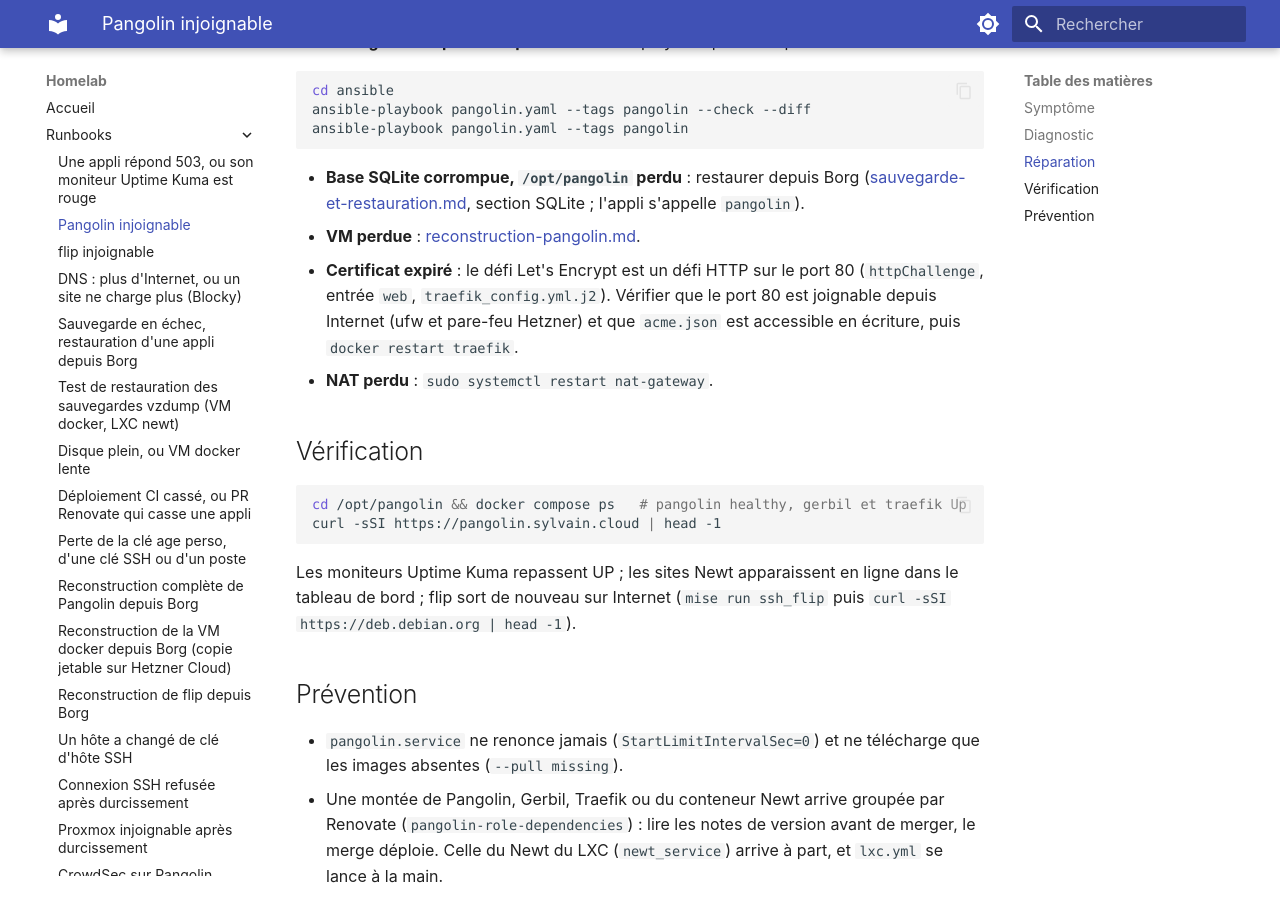
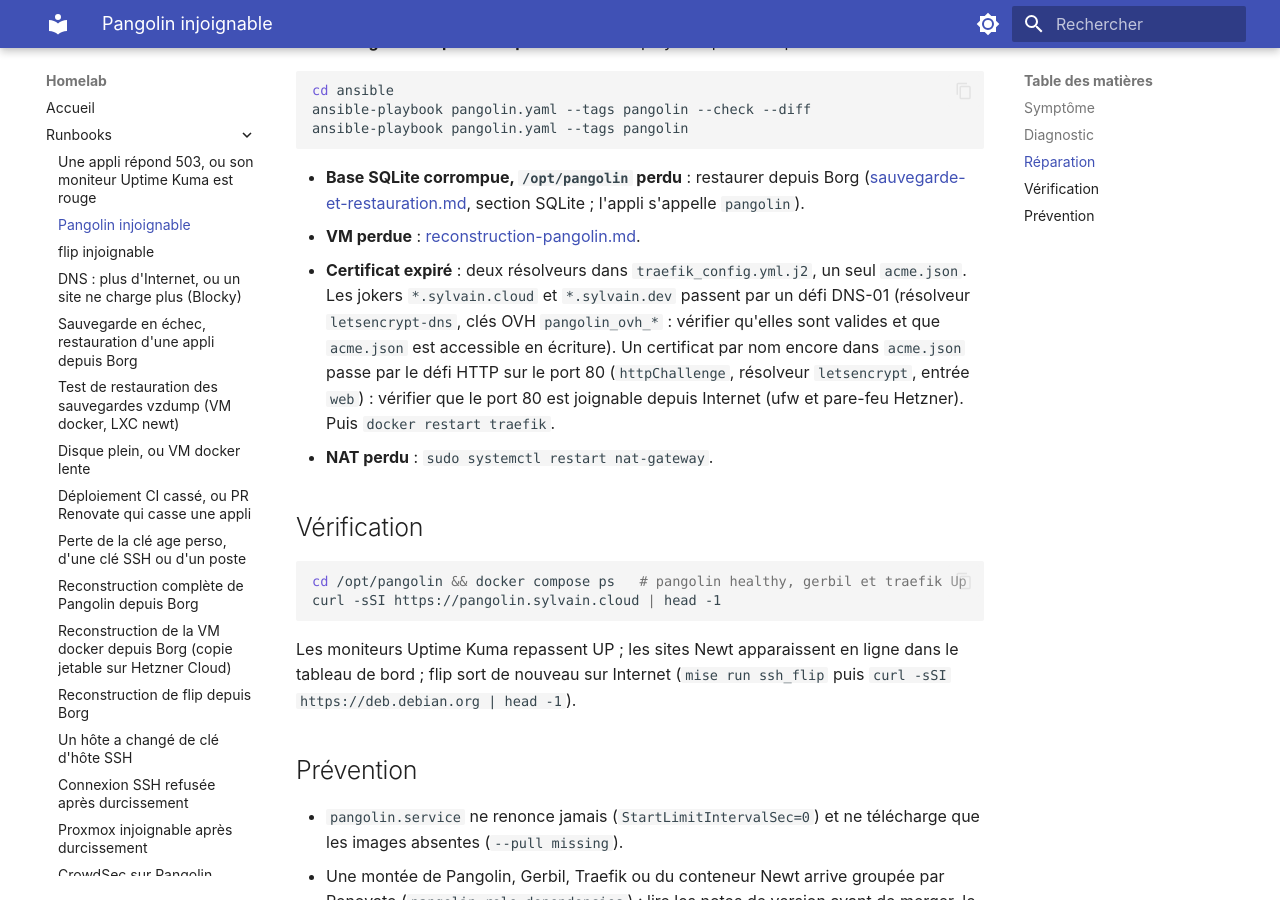
Before and after one commit to sylvainmetayer/homelab, an MkDocs documentation site: the page built from docs/runbooks/pangolin-injoignable.md, in a window 1280 px wide and 900 px high, scrolled down 1529 px. Built offline with MkDocs 1.6.1 and Material for MkDocs 9.7.7, drawn with Linux system fonts in a browser that asks for light colours.

Commit message:
docs(runbooks): certificats Pangolin (jokers DNS-01) et prérequis de tofu/pangolin_config
Claude-Session: https://claude.ai/code/session_01EfxfYAbz2gwpFVQsyUyGKn

```diff
--- a/docs/runbooks/pangolin-injoignable.md
+++ b/docs/runbooks/pangolin-injoignable.md
@@ -78,10 +78,14 @@
   ([sauvegarde-et-restauration.md](sauvegarde-et-restauration.md), section
   SQLite ; l'appli s'appelle `pangolin`).
 - **VM perdue** : [reconstruction-pangolin.md](reconstruction-pangolin.md).
-- **Certificat expiré** : le défi Let's Encrypt est un défi HTTP sur le port
-  80 (`httpChallenge`, entrée `web`, `traefik_config.yml.j2`). Vérifier que
-  le port 80 est joignable depuis Internet (ufw et pare-feu Hetzner) et que
-  `acme.json` est accessible en écriture, puis `docker restart traefik`.
+- **Certificat expiré** : deux résolveurs dans `traefik_config.yml.j2`, un
+  seul `acme.json`. Les jokers `*.sylvain.cloud` et `*.sylvain.dev` passent par
+  un défi DNS-01 (résolveur `letsencrypt-dns`, clés OVH `pangolin_ovh_*` :
+  vérifier qu'elles sont valides et que `acme.json` est accessible en
+  écriture). Un certificat par nom encore dans `acme.json` passe par le défi
+  HTTP sur le port 80 (`httpChallenge`, résolveur `letsencrypt`, entrée `web`) :
+  vérifier que le port 80 est joignable depuis Internet (ufw et pare-feu
+  Hetzner). Puis `docker restart traefik`.
 - **NAT perdu** : `sudo systemctl restart nat-gateway`.
 
 ## Vérification
```
Also changed, not shown: docs/runbooks/README.md (+7 -0 lines).
